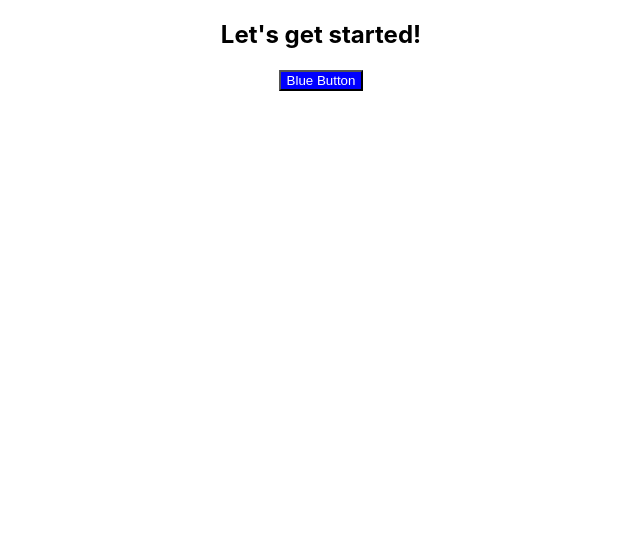
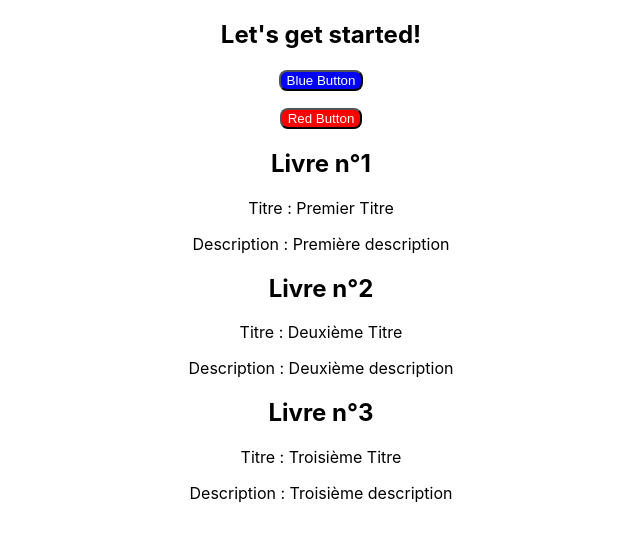
Before and after one commit to Gregoire-Le-Roux/rpi-react, a React (Create React App) app in the folder my-app/: page / in a window 1280 px wide. Shown: the top 542 px of the page, without its empty margins (319-959 px from the left). Built offline with nearby package versions, Linux system fonts and the light colour scheme.

Commit message:
Two buttons components and add a component with props

```diff
--- a/my-app/src/App.js
+++ b/my-app/src/App.js
@@ -1,13 +1,28 @@
 import './App.css';
 import BlueButton from './components/BlueButton';
+import Button from './components/Button';
+import ShowData from './components/ShowData';
 
 function App() {
-
+  const data = [
+    {
+      title: "Premier Titre",
+      description: "Première description"
+    },
+    {
+      title: "Deuxième Titre",
+      description: "Deuxième description"},
+    {
+      title: "Troisième Titre",
+      description: "Troisième description"}
+  ]
 
   return (
     <div className="App">
       <h2>Let's get started!</h2>
-      <BlueButton></BlueButton>
+      <p><BlueButton></BlueButton></p>
+      <p><Button></Button></p>
+      <ShowData data={data}></ShowData>
     </div>
   );
 }
--- a/my-app/src/components/BlueButton.js
+++ b/my-app/src/components/BlueButton.js
@@ -1,20 +1,18 @@
-import { useState } from 'react'
+import './BlueButton.css';
+import Button from './Button';
+import { useState } from 'react';
 
-export function BlueButton() {
+function BlueButton() {
     const [nbClick, setNbClick] = useState(1);
+    const [color] = useState("Blue");
 
     const click = () => {
         setNbClick(nbClick + 1);
-        console.log("Nombre de clicks sur le bouton bleu : " + nbClick);
+        console.log("Nombre de clicks sur le bouton " + color + " : " + nbClick);
     }
 
     return(
-        <button
-            style={{backgroundColor: "blue", color: "white"}}
-            onClick={() => click()}
-        >
-            Blue Button
-        </button>
+        <Button color={color} click={click}></Button>
     )
 }
 
--- /dev/null
+++ b/my-app/src/components/Button.css
@@ -0,0 +1,3 @@
+button {
+  border-radius: 0.5rem;
+}
--- /dev/null
+++ b/my-app/src/components/Button.js
@@ -0,0 +1,17 @@
+import './Button.css';
+import { useState } from 'react';
+
+function Button(props) {
+    const [color] = useState(props.color !== undefined ? props.color : "Red");
+
+    return(
+        <button
+            style={{backgroundColor: color, color: "white"}}
+            onClick={() => props.click !== undefined ? props.click() : console.log("click")}
+        >
+            {color + " Button"}
+        </button>
+    )
+}
+
+export default Button
--- /dev/null
+++ b/my-app/src/components/ShowData.js
@@ -0,0 +1,23 @@
+
+function ShowData(props) {
+    console.log(props)
+
+    return(
+        props.data ?
+            <div>
+                {props.data.map((data, index) =>
+                    <div key={index}>
+                        <h2>{"Livre n°" + Number(index+1)}</h2>
+                        <p>{"Titre : " + data.title}</p>
+                        <p>{"Description : " + data.description}</p>
+                    </div>
+                )}
+            </div>
+        :
+            <div>
+                <h2>Aucune donnée disponible.</h2>
+            </div>
+    )
+}
+
+export default ShowData
```
Also changed, not shown: my-app/src/components/BlueButton.css (added), 1 other file (tests, documents, lock files or other folders).
